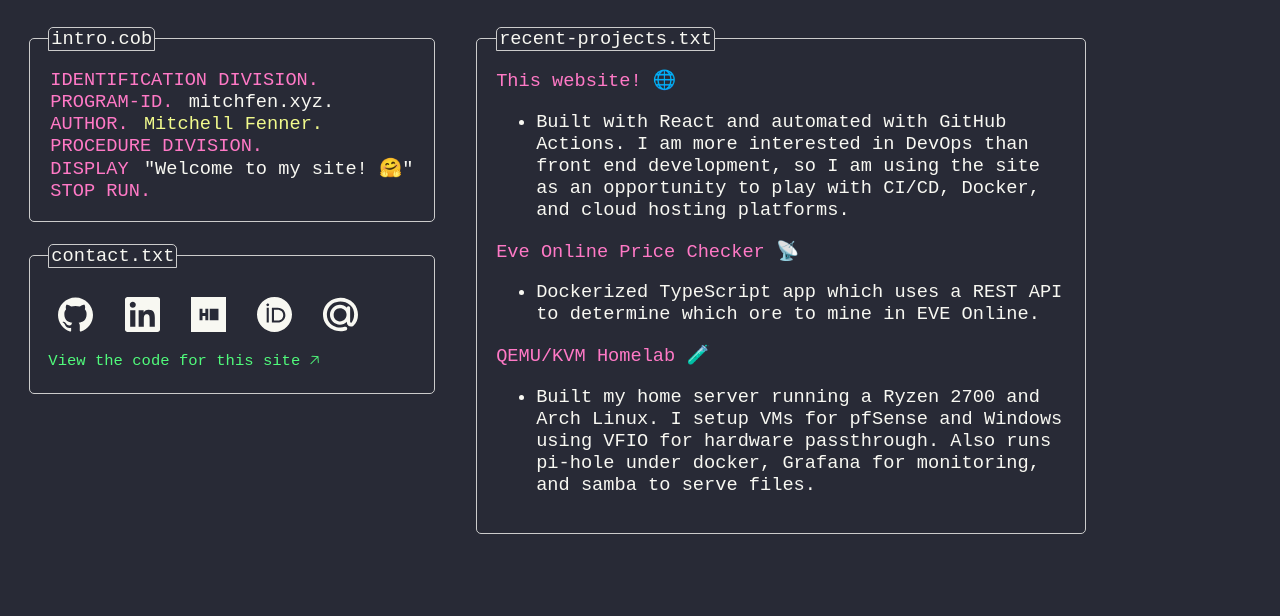
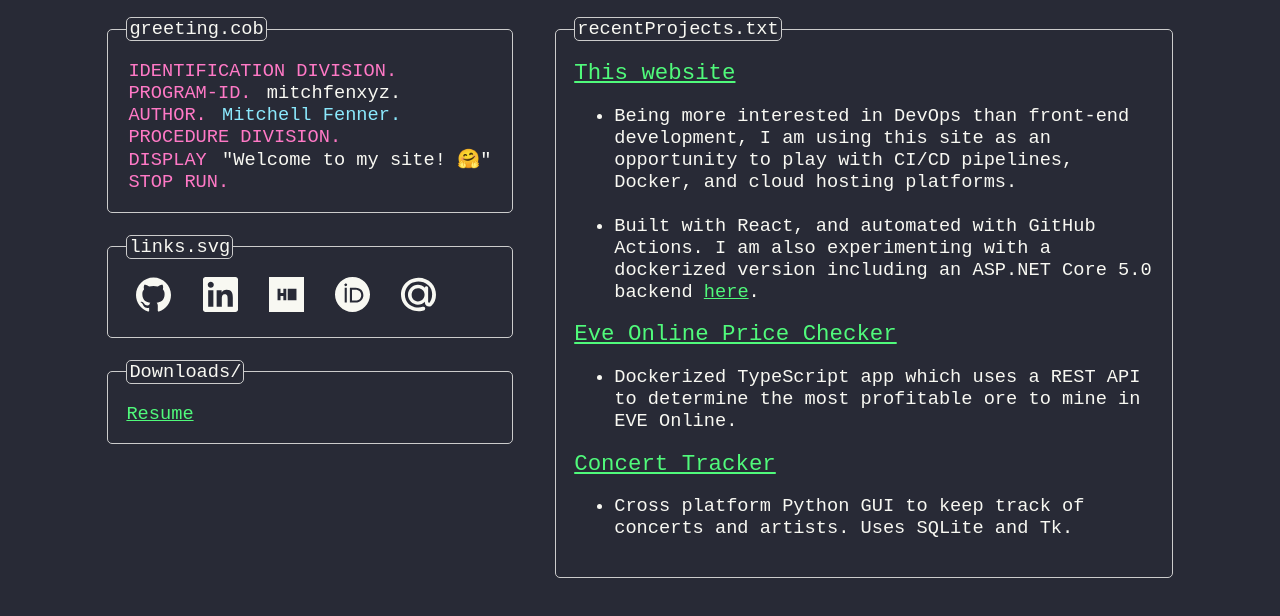
Before and after one commit to mitchfen/mitchfen.github.io, a React (Create React App) app: page / in a window 1280 px wide. Shown: the top 616 px of the page. Built offline with nearby package versions, Linux system fonts and the light colour scheme.

Commit message:
Adjust styling, add resume

```diff
--- a/public/index.html
+++ b/public/index.html
@@ -7,12 +7,12 @@
     <meta name="viewport" content="width=device-width, initial-scale=1" />
     <meta name="theme-color" content="#000000" />
     <meta
-      name="Mitchell Fenner"
+      name="mitchfen.xyz"
       content="My personal website created using React"
     />
     <link rel="apple-touch-icon" href="%PUBLIC_URL%/logo192.png" />
     <link rel="manifest" href="%PUBLIC_URL%/manifest.json" />
-    <title>Mitchell Fenner</title>
+    <title>mitchfen.xyz</title>
   </head>
   <body>
     <noscript>You need to enable JavaScript to run this app.</noscript>
--- a/src/assets/main.css
+++ b/src/assets/main.css
@@ -23,12 +23,16 @@
   color: var(--green);
 }
 
+.cyan {
+  color: var(--cyan);
+}
+
 body {
   background-color: var(--background);
   color: var(--foreground);
   font-size: 14pt;
   font-family: monospace, sans-serif;
-  padding: 1em;
+  padding: 0.5em;
   -webkit-font-smoothing: antialiased;
   -moz-osx-font-smoothing: grayscale;
 }
@@ -44,25 +48,25 @@ code {
 }
 
 legend {
-  border-radius: 5px 5px 0 0;
-  border: 1px solid #ccc;
+  border-radius: 5px;
+  border: 1.25px solid #ccc;
 }
 
 fieldset {
-  border: 1px solid #ccc;
+  border: 1.25px solid #ccc;
   border-radius: 5px;
   padding: 1em;
 }
 
 a {
   color: var(--green);
-  text-decoration: none;
+  text-decoration: underline;
 }
 
 .flex-parent {
   display: flex;
   flex-direction: row;
-  justify-content: flex-start;
+  justify-content: center;
 }
 
 .right-column {
@@ -70,11 +74,11 @@ a {
 }
 
 .left-column {
-  padding-right: 5em;
+  padding-right: 3em;
 }
 
 .social {
-  margin: 10px;
+  margin: 0 10px 0 10px;
   will-change: transform;
   transition: transform 450ms;
   color: var(--foreground);
--- a/src/components/About.js
+++ b/src/components/About.js
@@ -1,4 +1,4 @@
-//import resume from "../assets/Mitchell-Fenner-resume.pdf";
+import resume from "../assets/Mitchell_Fenner_Resume.pdf";
 
 import {
   SiGithub,
@@ -14,26 +14,25 @@ const About = () => {
       <div className="flex-parent">
         <div className="left-column">
           <fieldset>
-            <legend style={{ borderStyle: "round" }}>intro.cob</legend>
+            <legend style={{ borderStyle: "round" }}>greeting.cob</legend>
             <code className="pink">IDENTIFICATION DIVISION.</code>
             <br />
             <code className="pink">PROGRAM-ID. </code>
-            <code>mitchfen.xyz.</code>
+            <code>mitchfenxyz.</code>
             <br />
             <code className="pink">AUTHOR. </code>
-            <code className="yellow">Mitchell Fenner.</code>
+            <code className="cyan">Mitchell Fenner.</code>
             <br />
             <code className="pink">PROCEDURE DIVISION.</code>
             <br />
             <code className="pink">DISPLAY </code>
-
             <code>"Welcome to my site! 🤗"</code>
             <br />
             <code className="pink">STOP RUN.</code>
           </fieldset>
           <br />
           <fieldset>
-            <legend>contact.txt</legend>
+            <legend>links.svg</legend>
             <a
               href="https://github.com/mitchfen"
               rel="noopener noreferrer"
@@ -65,53 +64,76 @@ const About = () => {
             <a href="mailto:mitchfen@protonmail.com">
               <SiMailDotRu className="social" size={35} />
             </a>
+          </fieldset>
           <br />
-            <small>
-              <a
-                href="https://github.com/mitchfen/personal_website"
-                rel="noopener noreferrer"
-                target="_blank"
-              >
-                View the code for this site 🡥
-              </a>
-            </small>
+          <fieldset>
+            <legend>Downloads/</legend>
+            <p>
+              <a href={resume}>Resume</a>
+            </p>
           </fieldset>
         </div>
         <br />
         <div className="right-column">
           <fieldset>
-            <legend>recent-projects.txt</legend>
-            <p>
-              <p className="pink">This website! 🌐</p>
+            <legend>recentProjects.txt</legend>
+            <a
+              href="https://github.com/mitchfen/mitchfen.github.io"
+              rel="noopener noreferrer"
+              target="_blank"
+              style={{ fontSize: "larger" }}
+            >
+              This website
+            </a>
             <ul>
               <li>
-                  Built with React and automated with GitHub Actions. I am more
-                  interested in DevOps than front end development, so I am using
-                  the site as an opportunity to play with CI/CD, Docker, and
-                  cloud hosting platforms.
+                Being more interested in DevOps than front-end development, I am
+                using this site as an opportunity to play with CI/CD pipelines,
+                Docker, and cloud hosting platforms.
+              </li>
+              <br />
+              <li>
+                Built with React, and automated with GitHub Actions. I am also
+                experimenting with a dockerized version including an ASP.NET
+                Core 5.0 backend{" "}
+                <a
+                  href="https://github.com/mitchfen/mitchfen.github.io/tree/implementing-backend"
+                  rel="noopener noreferrer"
+                  target="_blank"
+                >
+                  here
+                </a>
+                .
               </li>
             </ul>
-            </p>
-            <p>
-              <p className="pink">Eve Online Price Checker 📡</p>
+            <a
+              href="https://github.com/mitchfen/ore_price_checker"
+              rel="noopener noreferrer"
+              target="_blank"
+              style={{ fontSize: "larger" }}
+            >
+              Eve Online Price Checker
+            </a>
             <ul>
               <li>
-                  Dockerized TypeScript app which uses a REST API to determine
-                  which ore to mine in EVE Online.
+                Dockerized TypeScript app which uses a REST API to determine the
+                most profitable ore to mine in EVE Online.
               </li>
             </ul>
-            </p>
-            <p>
-              <p className="pink">QEMU/KVM Homelab 🧪</p>
+            <a
+              href="https://github.com/mitchfen/concert_tracker"
+              rel="noopener noreferrer"
+              target="_blank"
+              style={{ fontSize: "larger" }}
+            >
+              Concert Tracker
+            </a>
             <ul>
               <li>
-                  Built my home server running a Ryzen 2700 and Arch Linux. I
-                  setup VMs for pfSense and Windows using VFIO for hardware
-                  passthrough. Also runs pi-hole under docker, Grafana for
-                  monitoring, and samba to serve files.
+                Cross platform Python GUI to keep track of concerts and artists.
+                Uses SQLite and Tk.
               </li>
             </ul>
-            </p>
           </fieldset>
         </div>
       </div>
```
Also changed, not shown: 1 other file (tests, documents, lock files or other folders). Lines whose indentation alone changed are shown as unchanged.
